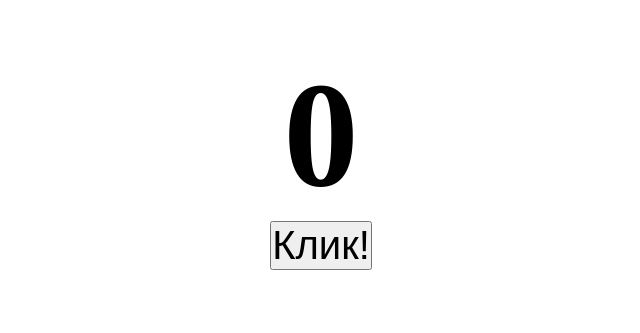
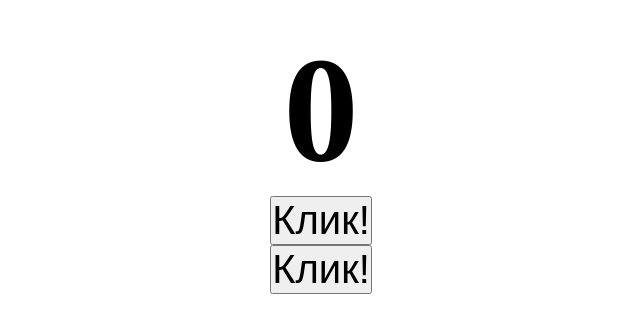
Before and after one commit to opvfbc/clickeroffline, a plain HTML site: page index.html in a window 1280 px wide. Shown: the part 241-574 px from the top of the page, without its empty margins (319-959 px from the left). Drawn offline with Linux system fonts and the light colour scheme.

Commit message:
Add files via upload

```diff
--- a/app.js
+++ b/app.js
@@ -4,3 +4,7 @@ function plus() {
     document.getElementById('clicker').innerText = count;
     count++;
 }
+function minus() {
+    document.getElementById('clicker').innerText = count;
+    count--;
+}
--- a/index.html
+++ b/index.html
@@ -11,6 +11,7 @@
 <body>
   <h1 id="clicker">0</h1>
   <button onclick="plus()">Клик!</button>
+  <button onclick="minus()">Клик!</button>
   <!-- Подключение JS файла -->
   <script src="app.js"></script>
 </body>
```
